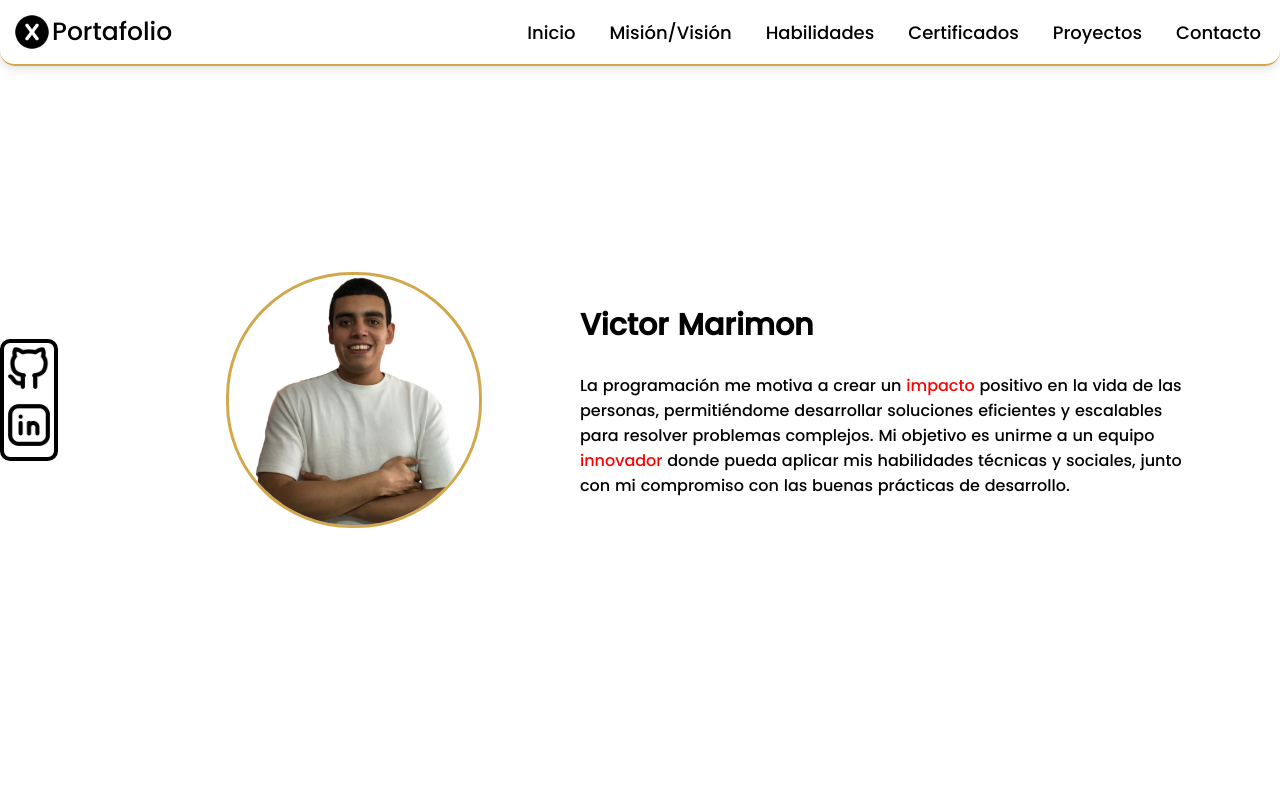
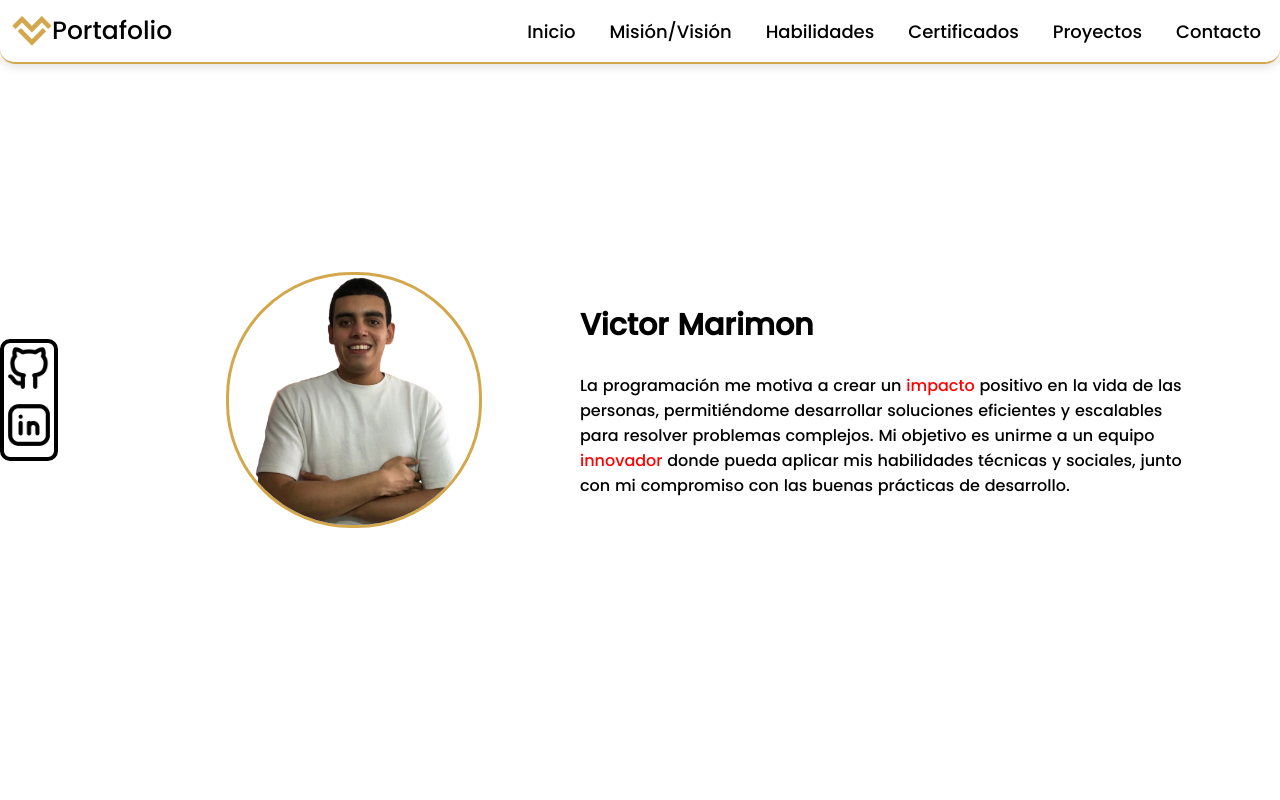
Before and after one commit to VictorMarimon/Portafolio, a plain HTML site: page index.html in a window 1280 px wide. Shown: the top 800 px of the page. Drawn offline with Linux system fonts and the light colour scheme.

Commit message:
refactor: :lipstick: Se cambia el logo del sitio web

```diff
--- a/index.html
+++ b/index.html
@@ -6,13 +6,13 @@
     <meta name="viewport" content="width=device-width, initial-scale=1.0">
     <title>Victor Marimon</title>
     <link rel="stylesheet" href="./css/index.css">
-    <link rel="icon" href="./images/xbox-x.png">
+    <link rel="icon" href="./images/Diseño sin título (4).png">
 </head>
 
 <body>
     <nav class="nav">
         <div class="nav__logo">
-            <img class="nav__logo--image" src="./images/xbox-x.png" alt="personal logo">
+            <img class="nav__logo--image" src="./images/Diseño sin título (4).png" alt="personal logo">
             <a class="nav__logo--title" href="#">Portafolio</a>
         </div>
         <button class="nav__toggle" aria-label="Abrir menú">
```
